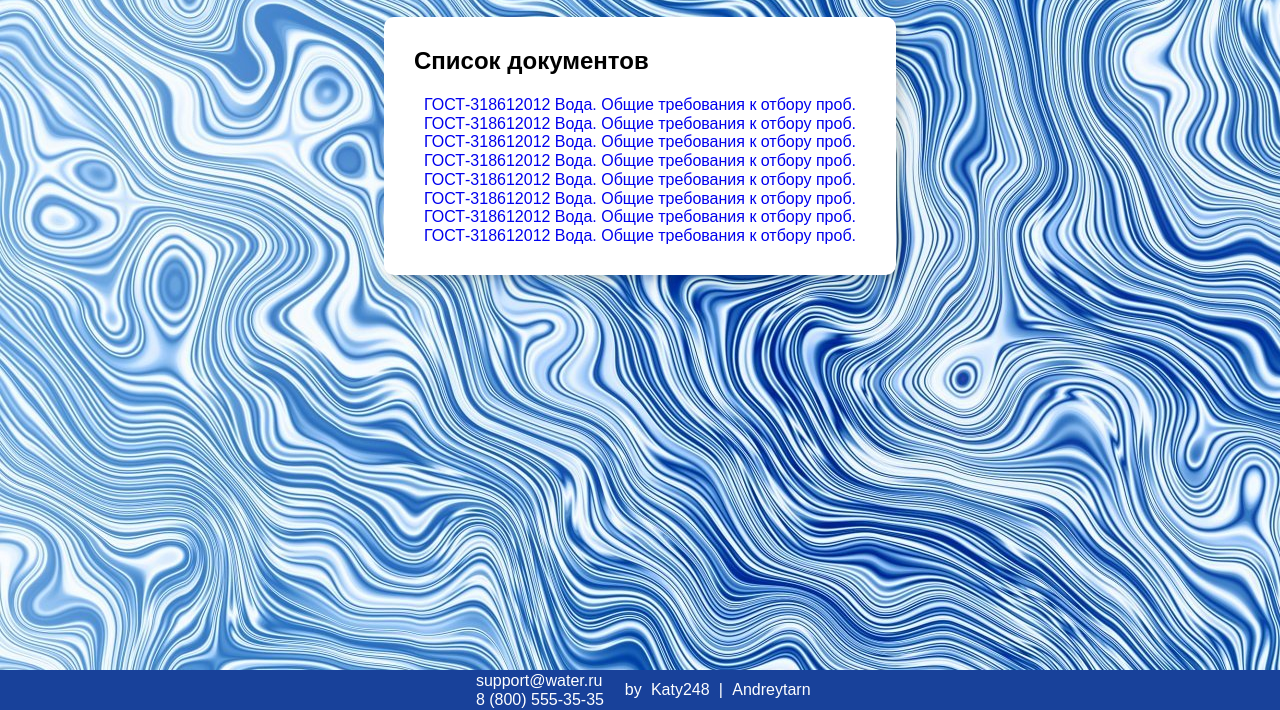
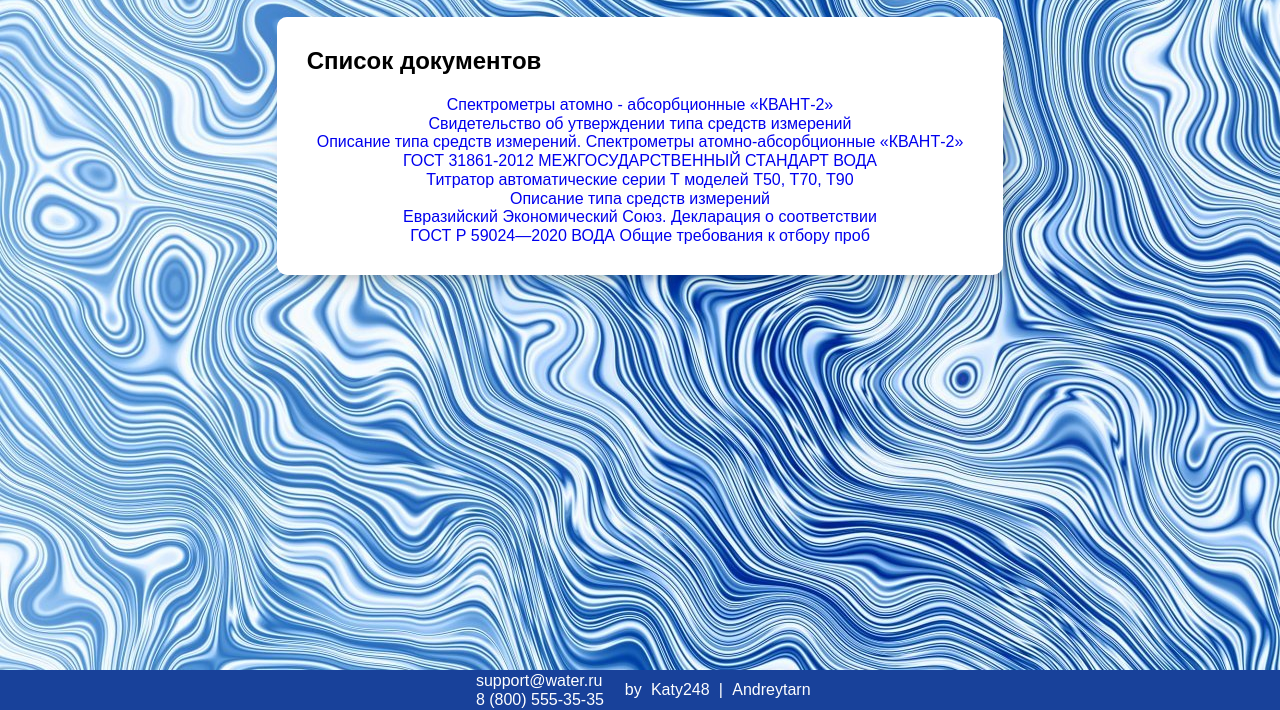
Before and after one commit to Andreytarn/sait, a website: page pages/metrology.html in a window 1280 px wide. Shown: the part 90-800 px from the top of the page. Drawn offline with Linux system fonts and the light colour scheme; a web font is replaced by a local one.

Commit message:
Переименовал файлы и доделал главную страницу

```diff
--- a/pages/metrology.html
+++ b/pages/metrology.html
@@ -33,35 +33,35 @@
             <ul class="list-vertical">
                 <li>
                     <a class="link" href="../resources/metrology-docs/17991-09 (1).pdf">
-                        ГОСТ-318612012 Вода. Общие требования к отбору проб.</a>
+                        Спектрометры атомно - абсорбционные «КВАНТ-2»</a>
                 </li>
                 <li>
                     <a class="link" href="../resources/metrology-docs/17991-09 (2).pdf">
-                        ГОСТ-318612012 Вода. Общие требования к отбору проб.</a>
+                        Свидетельство об утверждении типа средств измерений</a>
                 </li>
                 <li>
                     <a class="link" href="../resources/metrology-docs/17991-09.pdf">
-                        ГОСТ-318612012 Вода. Общие требования к отбору проб.</a>
+                        Описание типа средств измерений. Спектрометры атомно-абсорбционные «КВАНТ-2»</a>
                 </li>
                 <li>
                     <a class="link" href="../resources/metrology-docs/31861-2012.pdf">
-                        ГОСТ-318612012 Вода. Общие требования к отбору проб.</a>
+                        ГОСТ 31861-2012 МЕЖГОСУДАРСТВЕННЫЙ СТАНДАРТ ВОДА</a>
                 </li>
                 <li>
                     <a class="link" href="../resources/metrology-docs/33902-07 (1).pdf">
-                        ГОСТ-318612012 Вода. Общие требования к отбору проб.</a>
+                        Титратор автоматические серии Т моделей Т50, Т70, Т90 </a>
                 </li>
                 <li>
                     <a class="link" href="../resources/metrology-docs/56289-14.pdf">
-                        ГОСТ-318612012 Вода. Общие требования к отбору проб.</a>
+                        Описание типа средств измерений</a>
                 </li>
                 <li>
                     <a class="link" href="../resources/metrology-docs/capel_205_dec_2020.pdf">
-                        ГОСТ-318612012 Вода. Общие требования к отбору проб.</a>
+                        Евразийский Экономический Союз. Декларация о соответствии</a>
                 </li>
                 <li>
                     <a class="link" href="../resources/metrology-docs/74335.pdf">
-                        ГОСТ-318612012 Вода. Общие требования к отбору проб.</a>
+                        ГОСТ Р 59024—2020 ВОДА Общие требования к отбору проб </a>
                 </li>
             </ul>
         </div>
```
Also changed, not shown: index.html (+0 -6 lines), pages/documents.html (+14 -7 lines).
